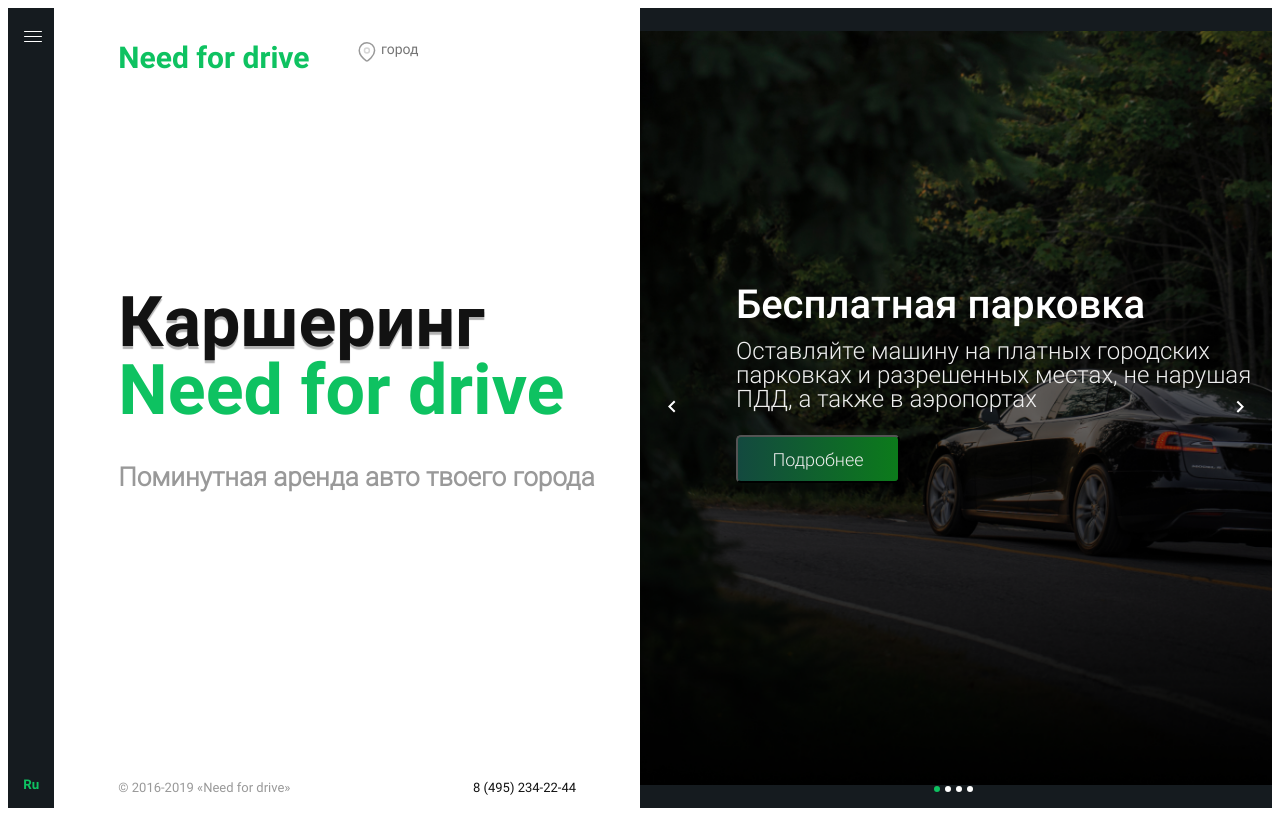
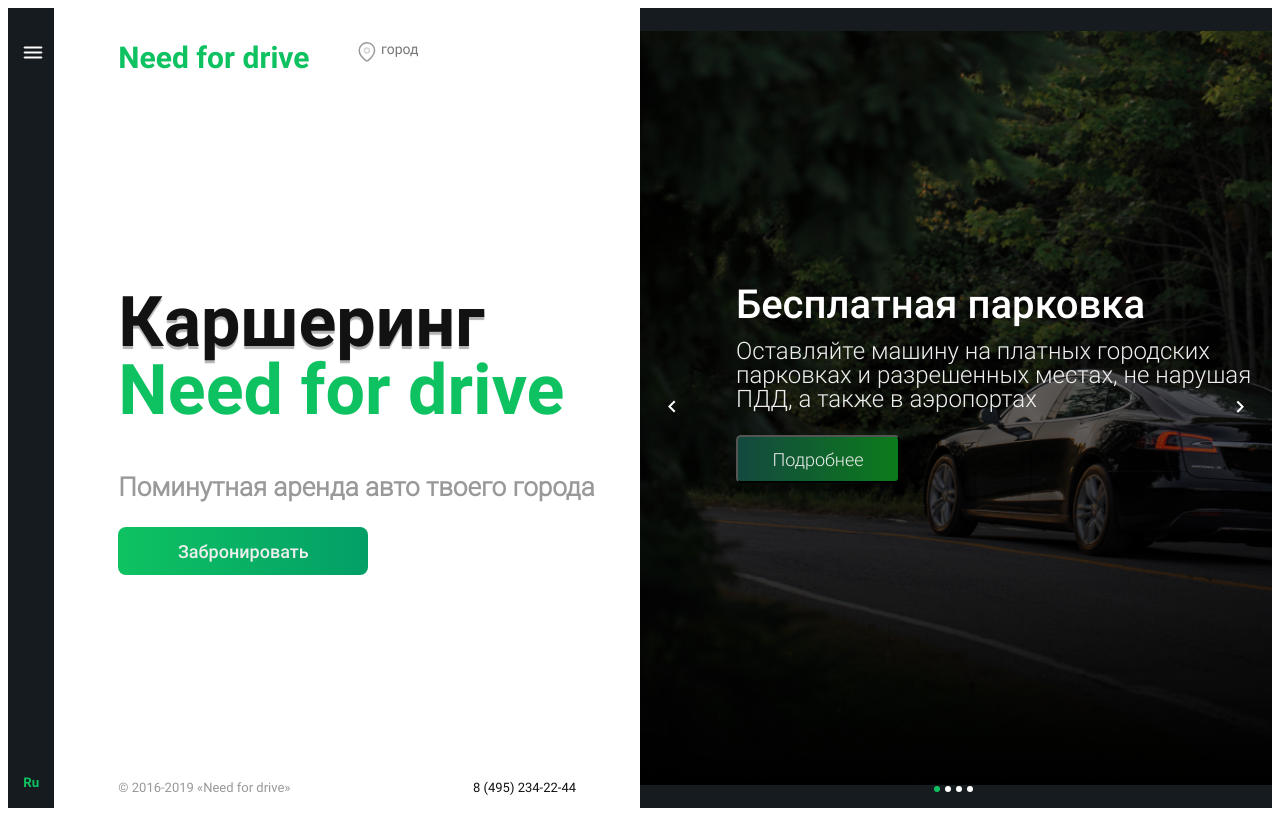
Before and after one commit to ignanna-12/NeedForDrive, a React (Create React App) app: page / in a window 1280 px wide. Built offline with nearby package versions, Linux system fonts and the light colour scheme.

Commit message:
GamburgerMenu+startButton

```diff
--- /dev/null
+++ b/src/components/gamburgerMenu/GamburgerMenu.module.scss
@@ -0,0 +1,38 @@
+.menu_container {
+    position:absolute;
+    width: 100vw;
+    height: 100%;
+    z-index: 4;
+	background: #151B1F;
+    opacity: 0.8;
+}
+.menu {
+    position:absolute;
+    width: 50vw;
+    height: 100%;
+    background-color: #111518;
+    opacity: 1.0;
+    z-index: 5;
+}
+.options {
+    font-size: 32px;
+    font-family: 'Roboto-Medium';
+    color: #FFFFFF;
+    margin-top: 307px;
+    margin-left: 128px;
+}
+.options p:hover{
+    color: #0EC261;
+    cursor: pointer;
+}
+.social{
+    width: 144px;
+    display:flex;
+    flex-direction: row;
+    justify-content: space-between;
+    fill: #FFFFFF;
+}
+.social svg:hover{
+    fill: #0EC261;
+    cursor: pointer;
+}
--- a/src/components/sideBar/SideBar.jsx
+++ b/src/components/sideBar/SideBar.jsx
@@ -1,26 +1,44 @@
 import React, { useState } from 'react';
+import GamburgerMenu from '../gamburgerMenu/GamburgerMenu';
 import styles from './SideBar.module.scss';
 
 const SideBar = () => {
   const [lg, setLg] = useState(true);
+  const [toggle, setToggle] = useState(true);
   const onClickLanguage = () => {
     setLg((i) => (i = !lg));
   };
   return (
     <div className={styles.sidebar}>
-      <button className={styles.sidebar_menu_button}>
+      {!toggle && <GamburgerMenu />}
+      <div className={styles.sidebar_button}>
+        <button className={styles.sidebar_menu_button_up} onClick={() => setToggle(!toggle)}>
           <svg
             className={styles.sidebar_menu_button_icon}
             xmlns="http://www.w3.org/2000/svg"
             width="32"
             height="32"
           >
+            {toggle ? (
               <path d="M3.5 7a.5.5 0 010-1h17a.5.5 0 110 1h-17zm0 5a.5.5 0 110-1h17a.5.5 0 110 1h-17zm0 5a.5.5 0 110-1h17a.5.5 0 110 1h-17z"></path>
+            ) : (
+              <svg
+                className={styles.sidebar_menu_button_icon}
+                width="32"
+                height="32"
+                viewBox="0 0 32 32"
+                xmlns="http://www.w3.org/2000/svg"
+              >
+                <path d="M24 8L8 24" strokeWidth="3" strokeLinecap="round" strokeLinejoin="round" />
+                <path d="M8 8L24 24" strokeWidth="3" strokeLinecap="round" strokeLinejoin="round" />
+              </svg>
+            )}
           </svg>
         </button>
-      <button className={styles.sidebar_menu_button} onClick={onClickLanguage}>
+        <button className={styles.sidebar_menu_button_down} onClick={onClickLanguage}>
           {lg ? 'Ru' : 'Eng'}
         </button>
+      </div>
     </div>
   );
 };
--- a/src/components/sideBar/SideBar.module.scss
+++ b/src/components/sideBar/SideBar.module.scss
@@ -1,31 +1,50 @@
 .sidebar {
     width:64px;
     background-color: #151B1F;
+}
+.sidebar_button{
     display: flex;
+    height: 100vh;
     flex-direction: column;
     align-items: center;
     justify-content: space-between;
-    padding-top: 2vh;
-    padding-bottom: 1vh;
+    overflow: hidden;
 }
-.sidebar_menu_button {
+.sidebar_menu_button_up {
     background-color: transparent;
     width: 32px;
     height: 32px;
+    margin-top: 32px;
     border: none;
     cursor: pointer;
     color: #0EC261;
     font-family: 'Roboto-Bold';
+    z-index: 5;
 }
-.sidebar_menu_button:focus {
+.sidebar_menu_button_up:focus {
     outline: none;
+}
+.sidebar_menu_button_down{
+    @extend .sidebar_menu_button_up;
+    z-index: 1;
+    margin-bottom: 10px;
+}
+.sidebar_menu_button_down:hover{
+    color:#FFFFFF;
 }
 .sidebar_menu_button_icon {
     fill: #FFFFFF;
+    stroke:#FFFFFF
 }
 .sidebar_menu_button_icon:hover {
     fill:#0EC261;
+    stroke:#0EC261;
 }
-.sidebar_menu_button_p:hover {
-    color: #FFFFFF;
+.menu {
+    position:absolute;
+    width: 195vw;
+    height: 100pc;
+    z-index: 4;
+	background: #151B1F;
+    opacity: 0.8;
 }
--- a/src/components/startScreen/StartScreen.jsx
+++ b/src/components/startScreen/StartScreen.jsx
@@ -16,6 +16,7 @@
           <Autocomplete />
         </div>
         <HeroBlock />
+        <button className={styles.start_btn}>Забронировать</button>
         <Footer />
       </div>
     </div>
--- a/src/components/startScreen/StartScreen.module.scss
+++ b/src/components/startScreen/StartScreen.module.scss
@@ -18,3 +18,20 @@
     flex-direction: row;
     justify-content: space-between;
 }
+.start_btn{
+position: absolute;
+margin-top: 487px;
+height: 48px;
+width: 250px;
+font-size: 18px;
+font-family: 'Roboto-Medium';
+border-radius: 8px;
+background: linear-gradient(to right, #0EC261, #039F67);
+color: #EEEEEE;
+border: none;
+cursor: pointer;
+}
+.start_btn:focus{
+    border: none;
+    outline: none;
+}
--- a/src/components/startScreen/heroBlock/HeroBlock.module.scss
+++ b/src/components/startScreen/heroBlock/HeroBlock.module.scss
@@ -18,4 +18,5 @@
     color: #999999;
     font-size: 26px;
     font-family: 'Roboto-Light';
+    line-height: 26px;
 }
```
Also changed, not shown: src/components/gamburgerMenu/GamburgerMenu.jsx (added, +45 -0 lines). Lines whose indentation alone changed are shown as unchanged.
